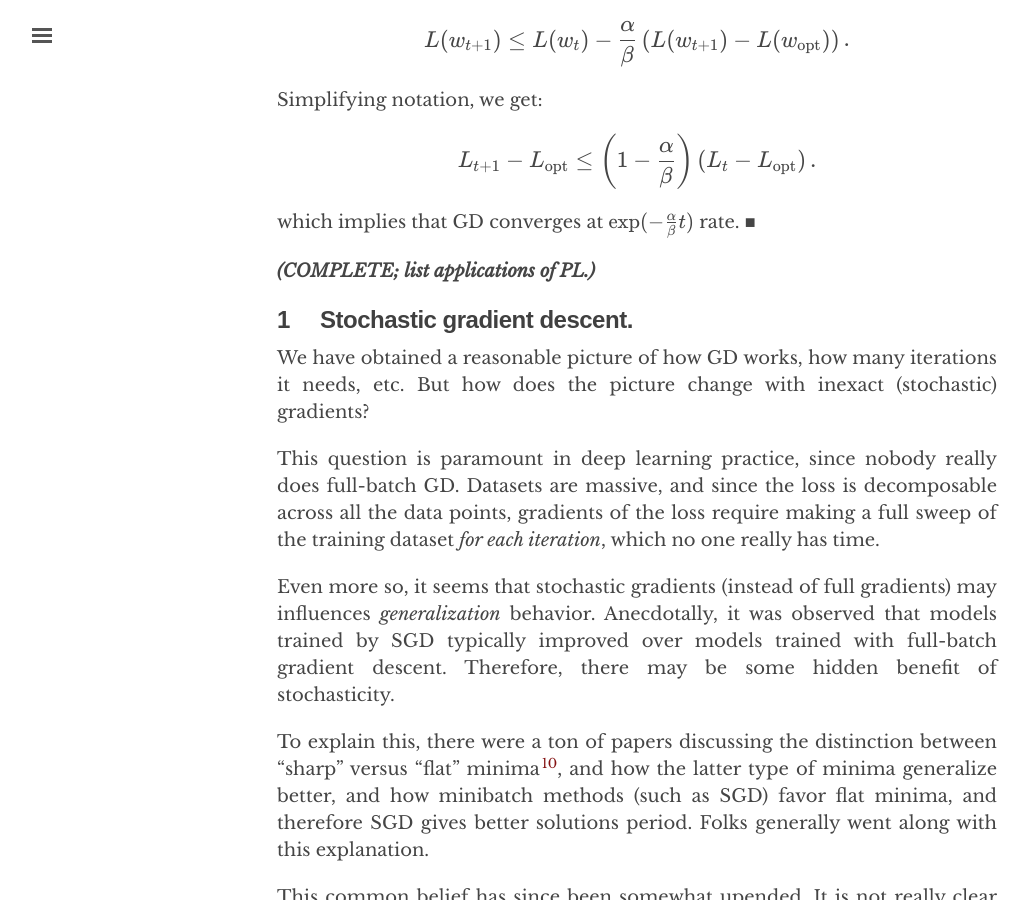
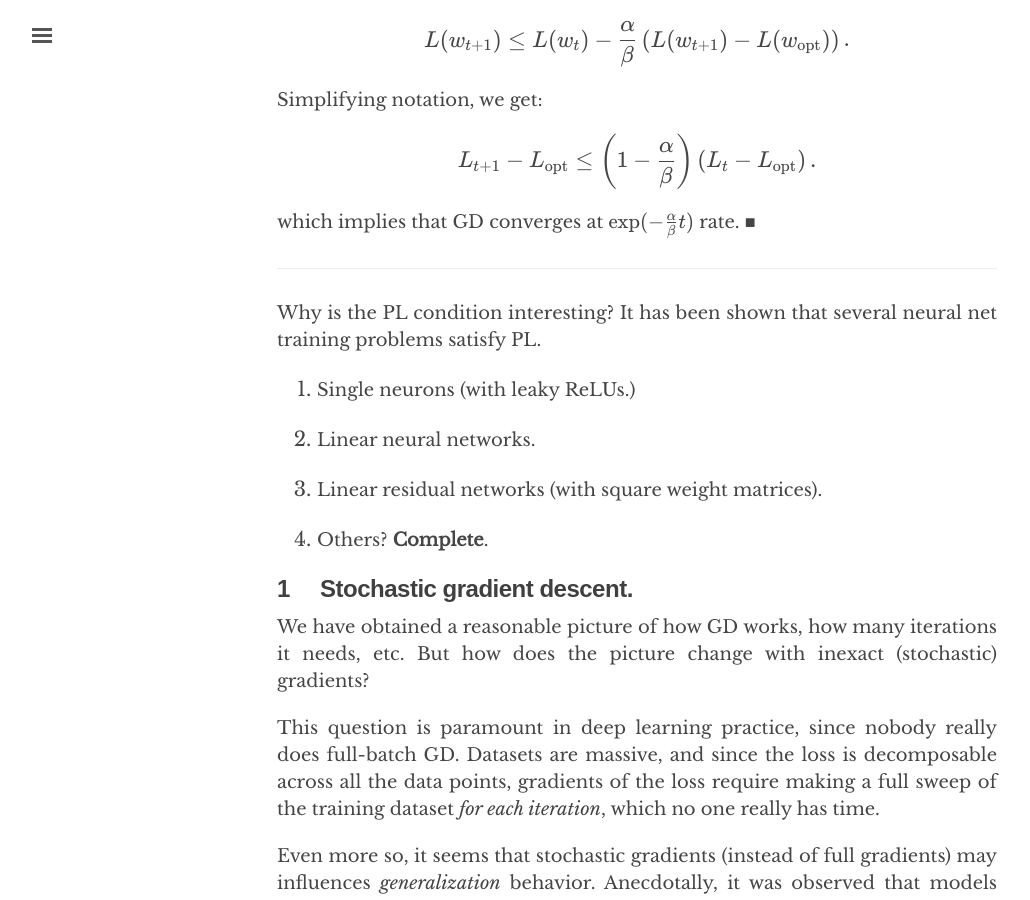
Before and after one commit to chinmayhegde/fodl, a Jekyll site: the page built from _posts/2022-01-15-optimization01.md, in a window 1280 px wide and 900 px high, scrolled down 12302 px. Shown: the whole window, without its empty margins (3-1033 px from the left). Built offline with Jekyll 4.4.1, drawn with Linux system fonts in a browser that asks for light colours; nearby versions of some CDN libraries.

Commit message:
Update 2022-01-15-optimization01.md

```diff
--- a/_posts/2022-01-15-optimization01.md
+++ b/_posts/2022-01-15-optimization01.md
@@ -391,7 +391,17 @@ We immediately get the following result.
   which implies that GD converges at $\exp(-\frac{\alpha}{\beta}t)$ rate.
 {:.proof}
 
-**_(COMPLETE; list applications of PL.)_**
+---
+
+Why is the PL condition interesting? It has been shown that several neural net training problems satisfy PL.
+
+1. Single neurons (with leaky ReLUs.)
+
+2. Linear neural networks.
+
+3. Linear residual networks (with square weight matrices).
+
+4. Others? **Complete**.
 
 ## Stochastic gradient descent
 {:.label}
```
